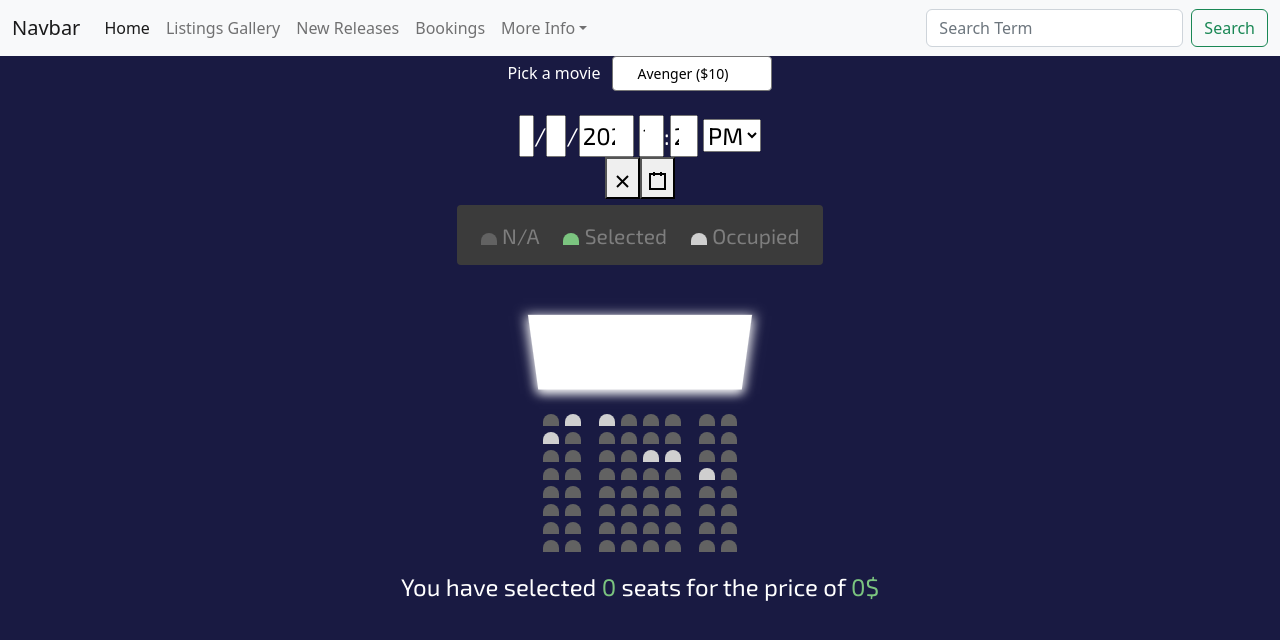
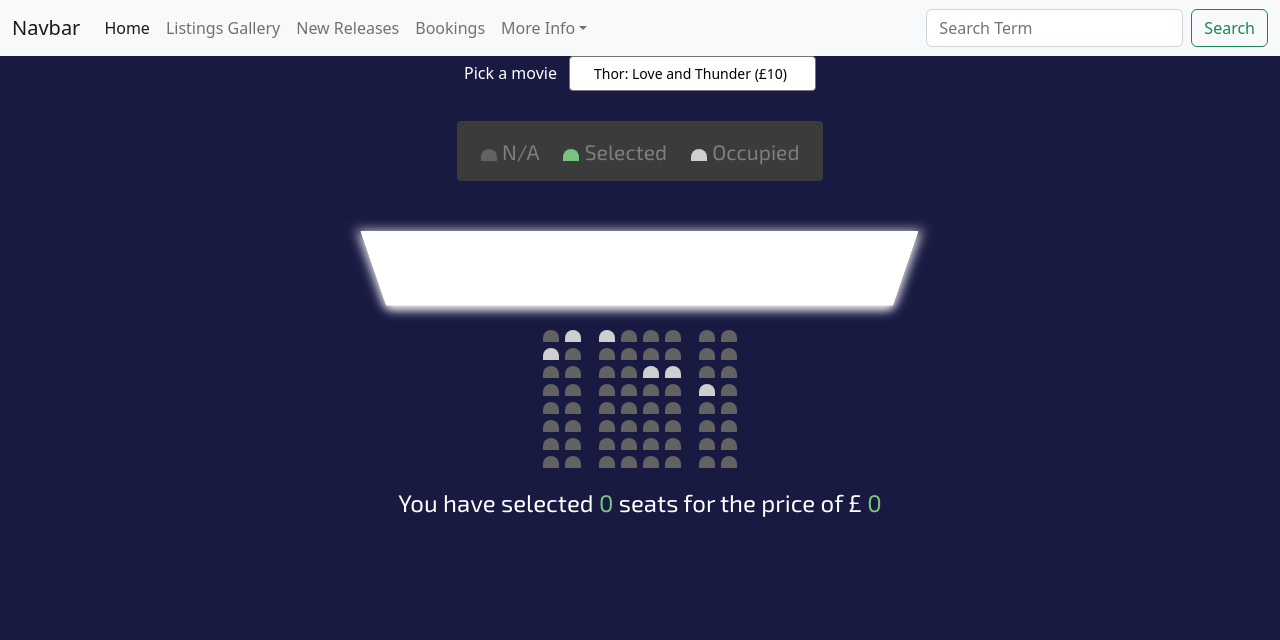
Before and after one commit to QAC-Sierra/QACinemas, a React (Create React App) app in the folder qac-site/: page /ticket-bookings in a window 1280 px wide. Shown: the top 640 px of the page. Built offline with nearby package versions, Linux system fonts and the light colour scheme.

Commit message:
QAC-60 #in-progress

```diff
--- a/qac-site/package.json
+++ b/qac-site/package.json
@@ -13,10 +13,9 @@
     "clsx": "^1.2.1",
     "react": "^18.2.0",
     "react-bootstrap": "^2.4.0",
-    "react-datetime-picker": "^3.5.0",
     "react-dom": "^18.2.0",
     "react-router-dom": "^6.3.0",
-    "react-scripts": "5.0.1",
+    "react-scripts": "^2.1.8",
     "react-stripe-checkout": "^2.6.3",
     "web-vitals": "^2.1.4"
   },
--- a/qac-site/src/components/TicketBookings.jsx
+++ b/qac-site/src/components/TicketBookings.jsx
@@ -1,26 +1,25 @@
-import React, {useState} from 'react'
-import clsx from 'clsx'
-import DtPicker from 'react-datetime-picker'
-import './styles/Ticket.css'
+import React, {useState} from 'react';
+import clsx from 'clsx';
+import './styles/Ticket.css';
 
 const movies = [
 	{
-		name: 'Avenger',
+		name: 'Thor: Love and Thunder',
 		price: 10,
 		occupied: [20, 21, 30, 1, 2, 8],
 	},
 	{
-		name: 'Joker',
+		name: 'Jurassic World Dominion',
 		price: 12,
 		occupied: [9, 41, 35, 11, 65, 26],
 	},
 	{
-		name: 'Toy story',
+		name: 'The Gray Man',
 		price: 8,
 		occupied: [37, 25, 44, 13, 2, 3],
 	},
 	{
-		name: 'the lion king',
+		name: 'Prey',
 		price: 9,
 		occupied: [10, 12, 50, 33, 28, 47],
 	},
@@ -43,9 +42,9 @@ export default function App() {
 						setSelectedMovie(movie)
 					}}
 				/>
-				<DtPicker onChange={onChange}
+				{/* <DateTimePickerComponent onChange={onChange}
 				          value={value}
-				/>
+				/> */}
 				<ShowCase/>
 				<Cinema
 					movie={selectedMovie}
@@ -55,9 +54,9 @@ export default function App() {
 
 				<p className="info">
 					You have selected <span className="count">{selectedSeats.length}</span>{' '}
-					seats for the price of{' '}
+					seats for the price of £{' '}
 					<span className="total">
-          {selectedSeats.length * selectedMovie.price}$
+          {selectedSeats.length * selectedMovie.price}
         </span>
 				</p>
 			</div>
@@ -79,7 +78,7 @@ function Movies({movie, onChange}) {
 				>
 					{movies.map(movie => (
 						<option key={movie.name} value={movie.name}>
-							{movie.name} (${movie.price})
+							{movie.name} (£{movie.price})
 						</option>
 					))}
 				</select>
@@ -119,7 +118,7 @@ function Cinema({movie, selectedSeats, onSelectedSeatsChange}) {
 	}
 
 	return (
-		<body className="bookings">
+		<body className="Seating">
 			<div className="Cinema">
 				<div className="screen"/>
 
```
Also changed, not shown: 1 other file (tests, documents, lock files or other folders).
